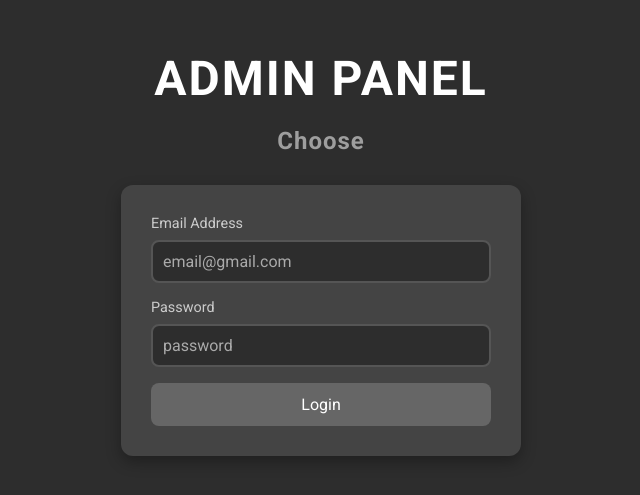
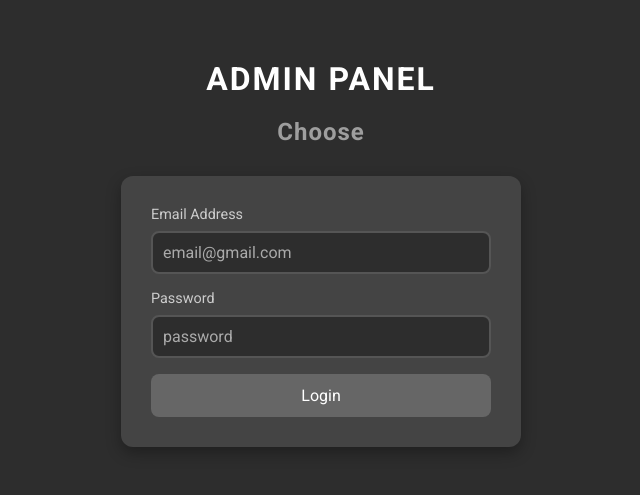
Before and after one commit to BrahimCodeA/Chooser-App, a React (Vite) app in the folder admin/: page /add in a window 1280 px wide. Shown: the part 147-642 px from the top of the page, without its empty margins (319-959 px from the left). Built offline with nearby package versions, Linux system fonts and the light colour scheme.

Commit message:
remove className

```diff
--- a/admin/src/components/Login/Login.scss
+++ b/admin/src/components/Login/Login.scss
@@ -7,7 +7,7 @@
   background-color: #2d2d2d;
   padding: 10px;
 
-  .login-title {
+  h1 {
     color: #fff;
     font-size: 2.5rem;
     margin-bottom: 20px;
@@ -16,7 +16,7 @@
     animation: fadeIn 1s ease-in-out;
   }
 
-  .login-subtitle {
+  h2 {
     color: #bbb;
     font-size: 1.5rem;
     margin-bottom: 30px;
@@ -26,7 +26,7 @@
     opacity: 0.8;
   }
 
-  .login-form {
+  form {
     background-color: #444;
     padding: 20px;
     border-radius: 12px;
@@ -69,7 +69,14 @@
       }
     }
 
-    .login-button {
+    .error-message {
+      color: red;
+      font-weight: 600;
+      text-shadow: 0 2px 4px rgba(0, 0, 0, 0.3);
+      font-size: 0.9rem;
+    }
+
+    button {
       background-color: #666;
       color: #fff;
       border: none;
@@ -96,11 +103,11 @@
   .login-container {
     padding: 20px;
 
-    .login-title {
-      font-size: 3rem;
+    h1 {
+      font-size: 2rem;
     }
 
-    .login-form {
+    form {
       max-width: 400px;
       padding: 30px;
     }
@@ -108,7 +115,7 @@
 }
 
 @media (min-width: 1024px) {
-  .login-form {
+  form {
     max-width: 500px;
     padding: 40px;
   }
```
